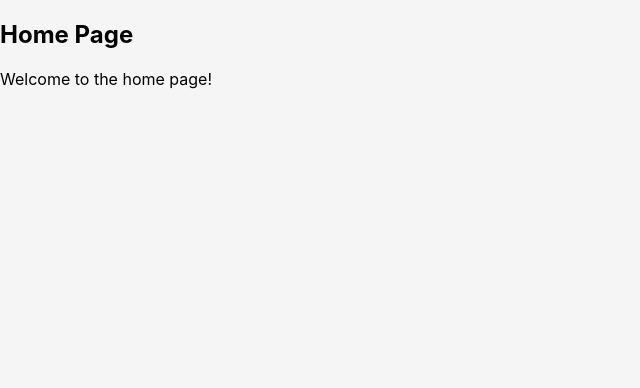
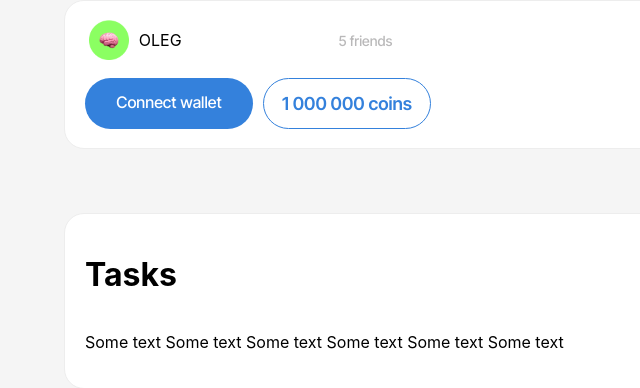
Before and after one commit to FasadSalatov/Jettocoinwebapp, a React (Create React App) app: page / in a window 1280 px wide. Shown: the top 388 px of the page, without its empty margins (0-640 px from the left). Built offline with nearby package versions, Linux system fonts and the light colour scheme.

Commit message:
Add files via upload

```diff
--- a/src/pages/Home.js
+++ b/src/pages/Home.js
@@ -1,13 +1,39 @@
-// Home.js
 import React from 'react';
+import '../styles/home.css'
+import avatar from '../components/wlcpage/headavatar.png'
 
 function Home() {
-  return (
-    <div>
-      <h2>Home Page</h2>
-      <p>Welcome to the home page!</p>
-    </div>
-  );
+    return (
+        <div className="container">
+            <div className='headerr'>
+                <div className='nae'>
+                    <span className='nameava'>
+                        <span className='imgheader'>
+                            <img src={avatar} alt='' />
+                            <p>OLEG</p>
+                        </span>
+                        <span className='frenhead'>
+                            <p>5 friends</p>
+                        </span>
+                    </span>
+                    <span className='headbtns'>
+                        <button>
+                            <p>Connect wallet</p>
+                        </button>
+                        <div>
+                            <p>1 000 000 coins</p>
+                        </div>
+                    </span>
+                </div>
+            </div>
+
+            <div className='tasks'>
+                <h1>Tasks</h1>
+                <p>Some text Some text Some text Some text Some text Some text</p>
+            </div>
+
+        </div>
+    );
 }
 
 export default Home;
--- /dev/null
+++ b/src/styles/home.css
@@ -0,0 +1,204 @@
+.container {
+    display: flex;
+    justify-content: center;
+    align-items: center;
+    height: 100vh; /* Высота 100% от высоты окна просмотра */
+}
+
+.headerr {
+    /* Profile preview */
+    box-sizing: border-box;
+
+    /* Auto layout */
+    display: flex;
+    align-items: center;
+    flex-direction: row;
+    padding: 20px;
+    gap: 18px;
+
+    width: 90%;
+    height: 149px;
+
+    /* White */
+    background: #FFFFFF;
+    /* stroke */
+    border: 1px solid #EDEDED;
+    border-radius: 20px;
+
+    /* Inside auto layout */
+}
+
+.tasks {
+ /* Frame 33281 */
+    box-sizing: border-box;
+    margin-top: 5%;
+    /* Auto layout */
+    display: flex;
+    flex-direction: column;
+    align-items: flex-start;
+    justify-self: center;
+    padding: 20px;
+
+    width: 90%;
+
+
+    /* White */
+    background: #FFFFFF;
+    /* stroke */
+    border: 1px solid #EDEDED;
+    border-radius: 20px;
+
+    /* Inside auto layout */
+    flex: none;
+    order: 2;
+    align-self: center;
+    flex-grow: 0;
+
+}
+
+.frenhead p {
+    /* 5 friends */
+
+margin: 0 auto;
+width: 54px;
+height: 21px;
+
+font-family: 'Inter Tight';
+font-style: normal;
+font-weight: 500;
+font-size: 14px;
+line-height: 150%;
+/* identical to box height, or 21px */
+
+/* Black */
+color: #1B191B;
+
+opacity: 0.3;
+
+/* Inside auto layout */
+flex: none;
+order: 1;
+flex-grow: 0;
+
+}
+
+.nameava {
+    display: flex;
+    flex-direction: row !important;
+    justify-content: space-around;
+    height: 40px;
+    align-items: center;
+}
+
+
+.imgheader {
+    display: flex;
+    margin-left: -10%;
+    gap: 10px;
+    width: 50%;
+    align-items: center;
+}
+
+.nameava img {
+    width: 40px;
+    height: 40px;
+}
+
+.headbtns {
+    margin-top: 5%;
+    display: flex;
+    flex-direction: row;
+    gap: 10px; /* Adjust this value as needed for the desired spacing */
+}
+
+.headbtns div {
+    /* Frame 33262 */
+
+    box-sizing: border-box;
+
+    /* Auto layout */
+    display: flex;
+    flex-direction: row;
+    justify-content: center;
+    align-items: center;
+    padding: 12px;
+    gap: 21px;
+
+    width: 168px;
+    height: 51px;
+
+    /* Blue */
+    border: 1px solid #3481DC;
+    border-radius: 100px;
+
+    /* Inside auto layout */
+    flex: none;
+    order: 1;
+    flex-grow: 1;
+}
+
+.headbtns div p {
+    /* 1 000 000 */
+
+    height: 27px;
+
+    font-family: 'Inter Tight';
+    font-style: normal;
+    font-weight: 600;
+    font-size: 18px;
+    line-height: 150%;
+    /* identical to box height, or 27px */
+
+    /* Blue */
+    color: #3481DC;
+}
+
+.headbtns button {
+    /* Frame 33261 */
+
+    /* Auto layout */
+    display: flex;
+    flex-direction: row;
+    justify-content: space-between;
+    align-items: center;
+    padding: 12px;
+    gap: 21px;
+
+    border: none;
+
+    width: 168px;
+    height: 51px;
+
+    /* Blue */
+    background: #3481DC;
+    border-radius: 100px;
+
+    /* Inside auto layout */
+    flex: none;
+    order: 0;
+    align-self: stretch;
+    flex-grow: 1;
+}
+
+.headbtns button > p {
+    /* Connect wallet */
+
+    margin: 0 auto;
+    width: 106px;
+    height: 18px;
+
+    font-family: 'Inter Tight';
+    font-style: normal;
+    font-weight: 500;
+    font-size: 16px;
+    line-height: 110%;
+    /* identical to box height, or 18px */
+
+    /* White */
+    color: #FFFFFF;
+
+    /* Inside auto layout */
+    flex: none;
+    order: 0;
+    flex-grow: 0;
+}
```
